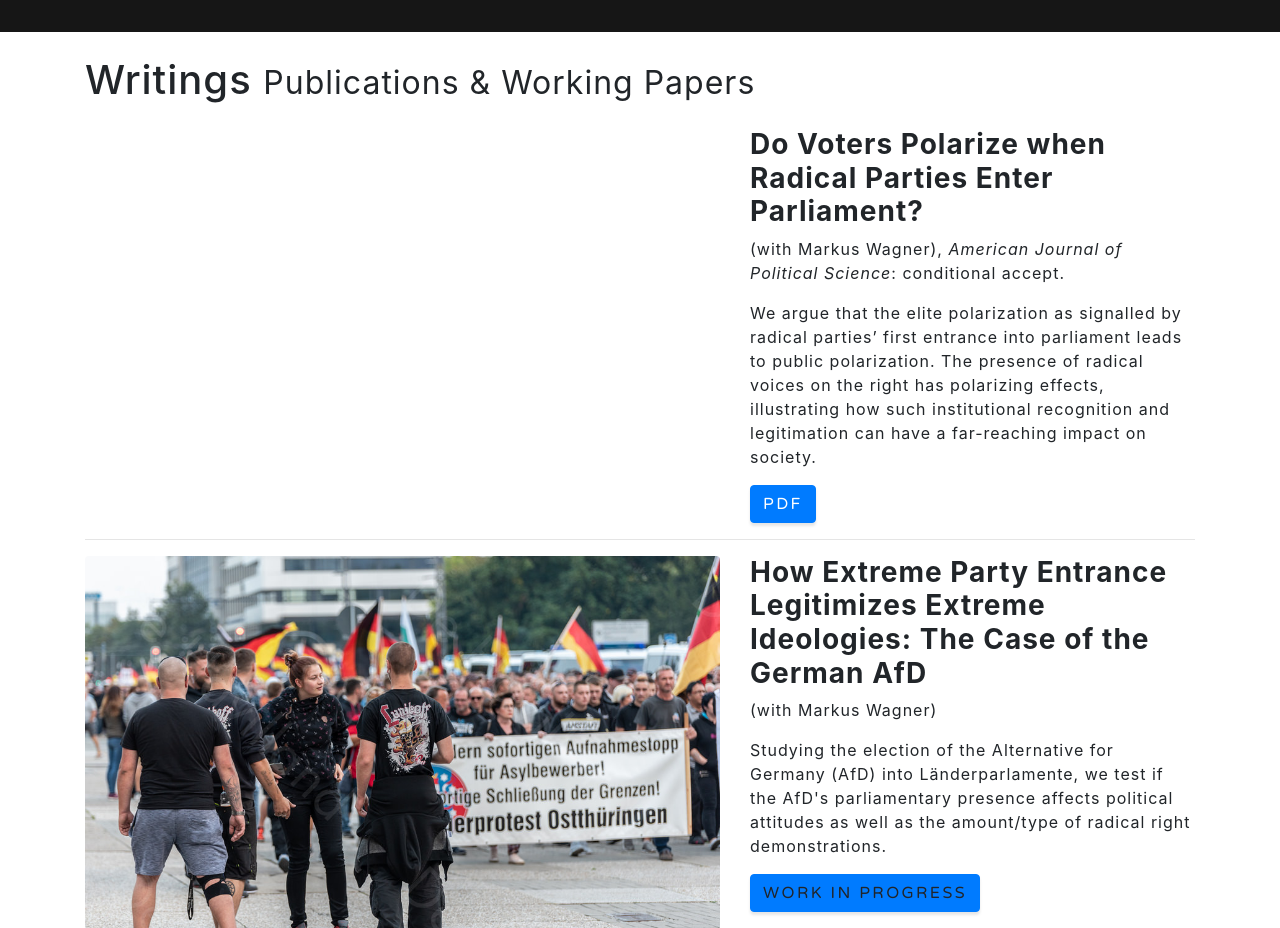
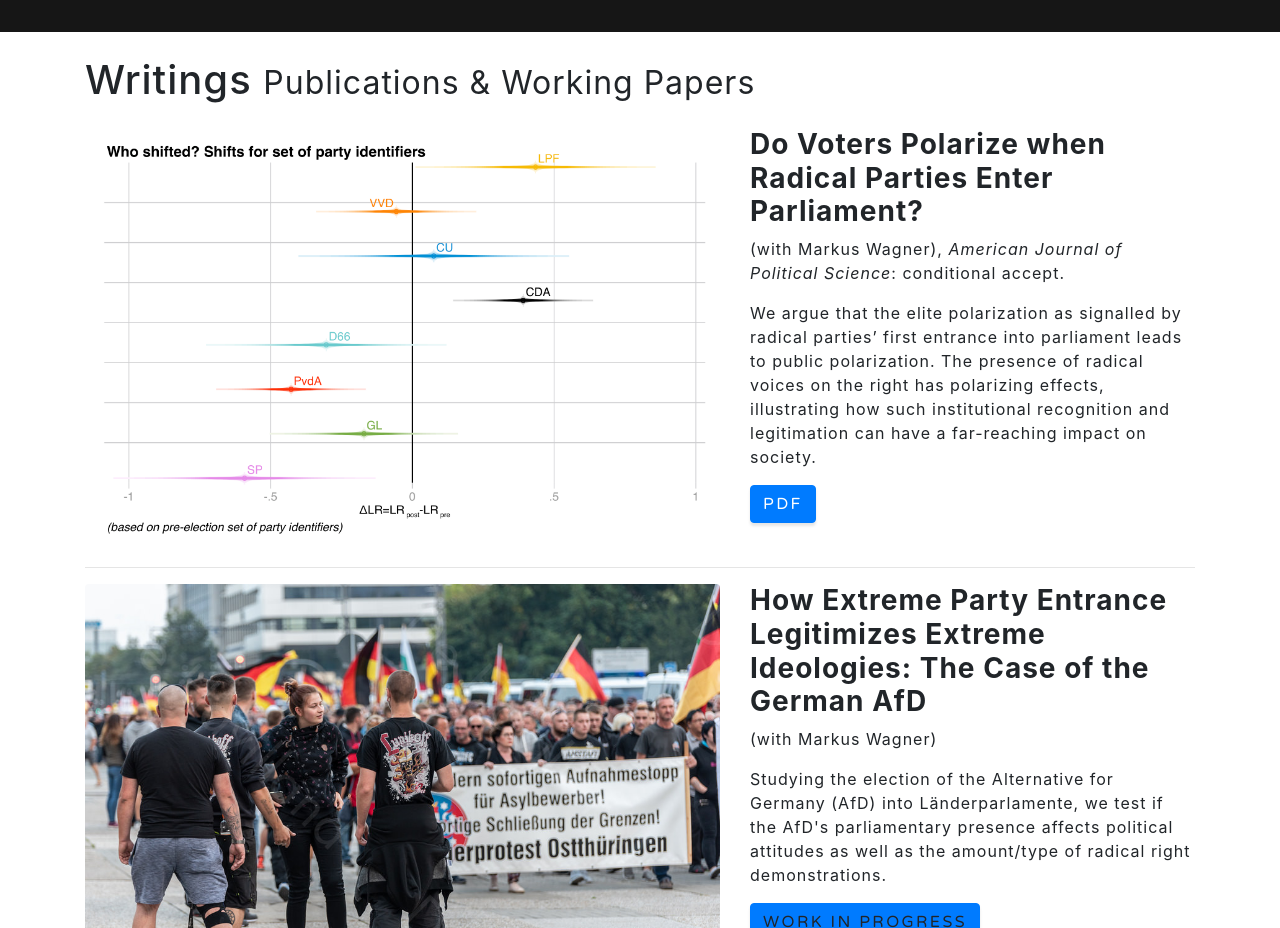
Before and after one commit to extremeentrance/extremeentrance.github.io, a website with bundled scripts: page index.html in a window 1280 px wide. Shown: the part 4760-5688 px from the top of the page. Built offline with nearby package versions, Linux system fonts and the light colour scheme; files whose address does not match are found by name.

Commit message:
Update index.html

```diff
--- a/index.html
+++ b/index.html
@@ -209,7 +209,7 @@
       <div class="row">
         <div class="col-md-7">
         <!--  <a href="#"> -->
-            <img class="img-fluid rounded mb-3 mb-md-0" src="img/BW_RadicalParty_AJPS.png" alt="">
+            <img class="img-fluid rounded mb-3 mb-md-0" src="img/BW_RadicalParty_AJPS.jpg" alt="">
           </a>
         </div>
         <div class="col-md-5">
```
